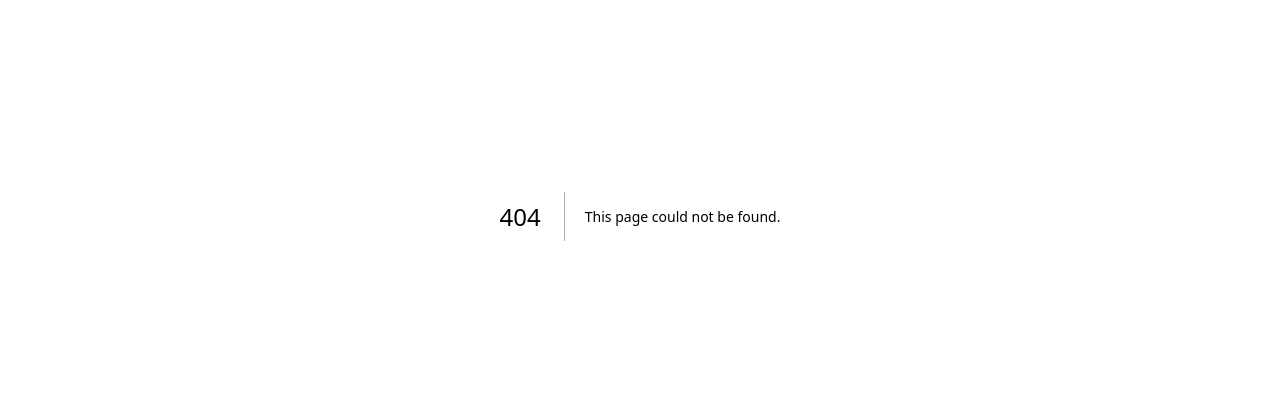
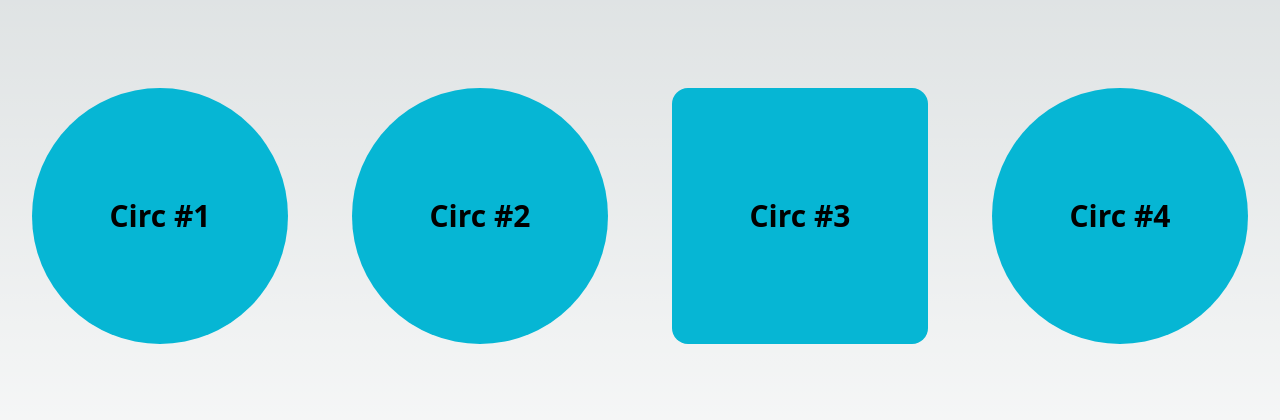
Before and after one commit to Antonio-Marquess/Cod3r-intensivo-react-next, a Next.js app in the folder app-inicial/: page /basicos/circulos in a window 1280 px wide. Before the commit this address had no page. Shown: the part 184-604 px from the top of the page. Built offline with nearby package versions, Linux system fonts and the light colour scheme.

Commit message:
Componente usando props

```diff
--- /dev/null
+++ b/app-inicial/src/components/basicos/Circulo.tsx
@@ -0,0 +1,17 @@
+interface CirculoProps {
+    texto: string
+    quasePerfeito?: boolean
+}
+export default function Circulo(props: CirculoProps) {
+    return (
+        <div className={`
+            flex justify-center items-center
+            h-64 w-64 bg-cyan-500
+            text-black font-black text-3xl
+            ${props.quasePerfeito ? 'rounded-2xl' : 'rounded-full'}
+        `}>
+            {props.texto}
+
+        </div>
+    )
+}
--- /dev/null
+++ b/app-inicial/src/pages/basicos/circulos.tsx
@@ -0,0 +1,12 @@
+import Circulo from "@/components/basicos/Circulo";
+
+export default function PaginaCirculos() {
+    return (
+        <div className=" flex justify-around items-center h-screen">
+            <Circulo texto="Circ #1" />
+            <Circulo texto="Circ #2" />
+            <Circulo texto="Circ #3" quasePerfeito={true} />
+            <Circulo texto="Circ #4" />
+        </div>
+    )
+}
```
Also changed, not shown: 1 other file (tests, documents, lock files or other folders).
